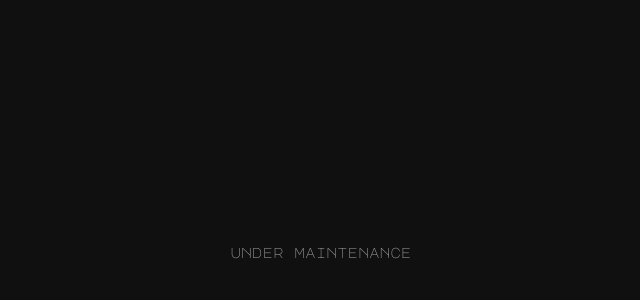
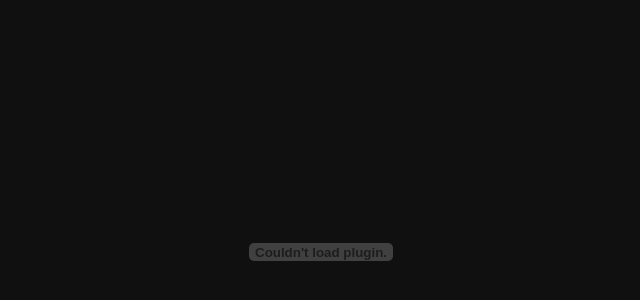
Before and after one commit to lakshaybhushan/lakshb.dev, a Next.js app: page /resume in a window 1280 px wide. Shown: the part 148-448 px from the top of the page, without its empty margins (319-959 px from the left). Built offline with nearby package versions, Linux system fonts and the light colour scheme.

Commit message:
undo resume changes

```diff
--- a/src/app/resume/page.jsx
+++ b/src/app/resume/page.jsx
@@ -1,44 +1,44 @@
+"use client";
+import React, { useEffect } from "react";
+import { motion } from "framer-motion";
+const page = () => {
+  useEffect(() => {
+    const isEmbedSupported = "src" in document.createElement("embed");
+    if (!isEmbedSupported) {
+      window.location.href = "https://urlify.lakshb.me/resume-web";
+    }
+  }, []);
+
+  return (
+<motion.div
+      initial={{ opacity: 0 }}
+      animate={{ opacity: 1 }}
+      transition={{ duration: 1.5 }}
+      id="pdf-viewer"
+      className="absolute inset-0 h-screen w-screen overflow-hidden">
+      <embed
+        src="docs/Resume.pdf"
+        type="application/pdf"
+        width="100%"
+        height="100%"
+        className="absolute inset-0 h-full w-full"
+      />
+    </motion.div>
+  );
+};
+
+export default page;
+
 // "use client";
-// import React, { useEffect } from "react";
-// import { motion } from "framer-motion";
+
+// import React from "react";
+
 // const page = () => {
-//   useEffect(() => {
-//     const isEmbedSupported = "src" in document.createElement("embed");
-//     if (!isEmbedSupported) {
-//       window.location.href = "https://urlify.lakshb.me/resume-web";
-//     }
-//   }, []);
-
 //   return (
-// <motion.div
-//       initial={{ opacity: 0 }}
-//       animate={{ opacity: 1 }}
-//       transition={{ duration: 1.5 }}
-//       id="pdf-viewer"
-//       className="absolute inset-0 h-screen w-screen overflow-hidden">
-//       <embed
-//         src="docs/Resume.pdf"
-//         type="application/pdf"
-//         width="100%"
-//         height="100%"
-//         className="absolute inset-0 h-full w-full"
-//       />
-//     </motion.div>
+//     <div className="flex items-center min-h-screen justify-center">
+//       <p className="text-lg">under maintenance</p>
+//     </div>
 //   );
 // };
 
 // export default page;
-
-"use client";
-
-import React from "react";
-
-const page = () => {
-  return (
-    <div className="flex items-center min-h-screen justify-center">
-      <p className="text-lg">under maintenance</p>
-    </div>
-  );
-};
-
-export default page;
```
